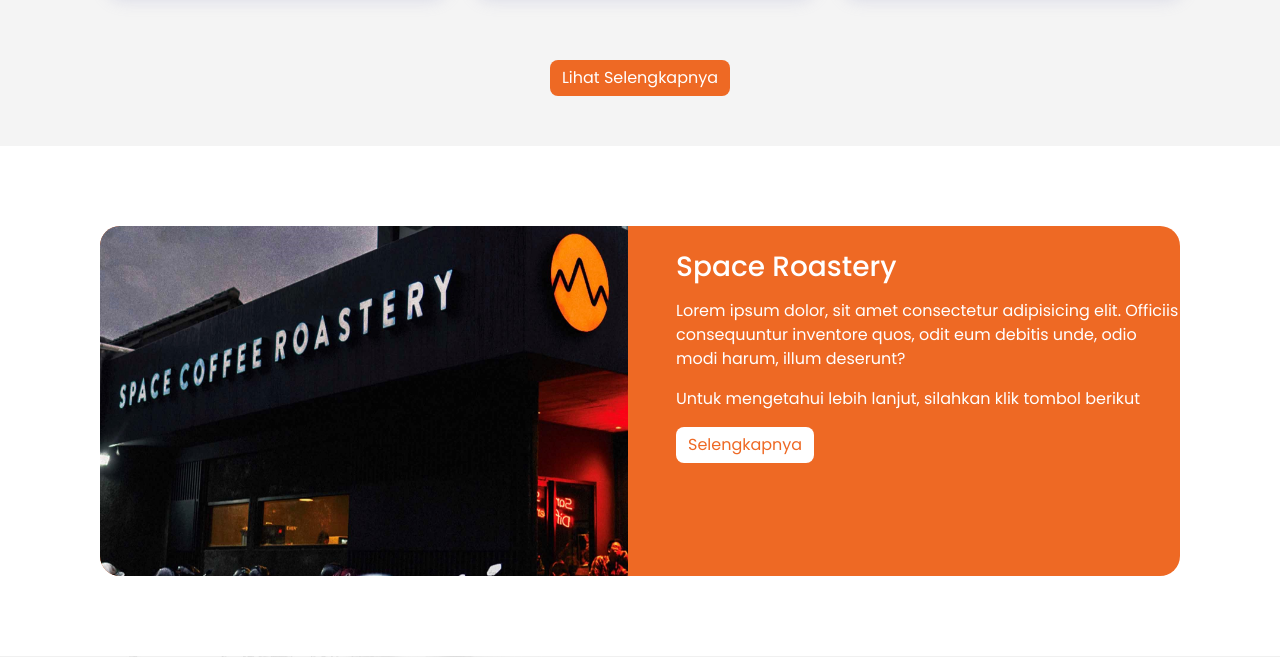
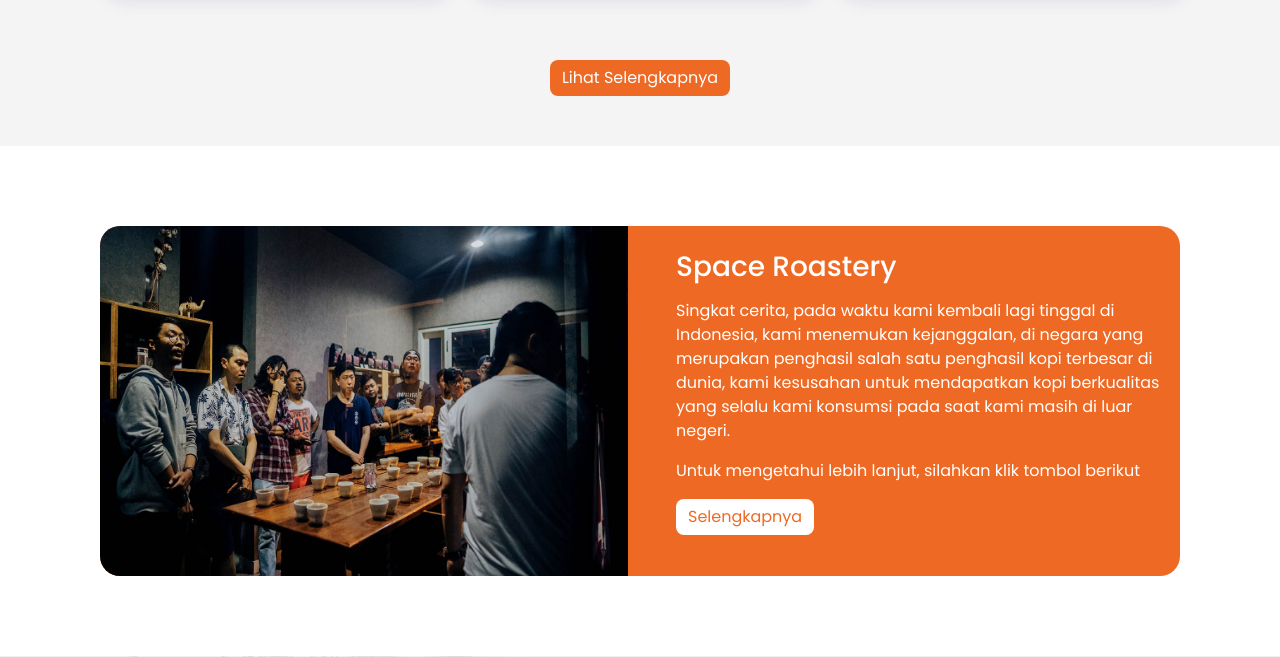
Before and after one commit to mufti-shiddiq/fp-web-2022, a PHP site: page / in a window 1280 px wide. Shown: the part 1797-2454 px from the top of the page. Run offline with PHP 8.4, Linux system fonts and the light colour scheme; some libraries are stand-ins or nearby versions.

Commit message:
fix button

```diff
--- a/index.php
+++ b/index.php
@@ -208,7 +208,7 @@
             </div>
           </div>
         </div>
-        <div class="text-center"><a href="" class="selengkapnya btn btn-primary mt-5">Lihat Selengkapnya</a></div>
+        <div class="text-center"><a href="produk.php" class="selengkapnya btn btn-primary mt-5">Lihat Selengkapnya</a></div>
       </div>
     </div>
   </section>
@@ -221,17 +221,19 @@
       <div class="alasan mt-8 mb-5">
         <div class="row">
           <div class="col-md-6">
-            <img style="width: 100%;" class="img-fluid" src="assets/img/front-office.jpg">
+            <img style="width: 100%;" class="img-fluid" src="assets/img/slide-5.jpg">
           </div>
           <div class="col-md-6">
             <h3 class="mt-4 ms-4">Space Roastery</h3>
             <p class="ms-4 mt-3 pr-2">
-              Lorem ipsum dolor, sit amet consectetur adipisicing elit. Officiis consequuntur inventore quos, odit eum debitis unde, odio modi harum, illum deserunt?
+              Singkat cerita, pada waktu kami kembali lagi tinggal di Indonesia, kami menemukan kejanggalan, di
+              negara yang merupakan penghasil salah satu penghasil kopi terbesar di dunia, kami kesusahan untuk
+              mendapatkan kopi berkualitas yang selalu kami konsumsi pada saat kami masih di luar negeri.
             </p>
             <p class="ms-4 mt-3">
               Untuk mengetahui lebih lanjut, silahkan klik tombol berikut
             </p>
-            <a href="#" class="btn btn-primary ms-4">Selengkapnya</a>
+            <a href="aboutus.php" class="btn btn-primary ms-4">Selengkapnya</a>
           </div>
         </div>
       </div>
```
